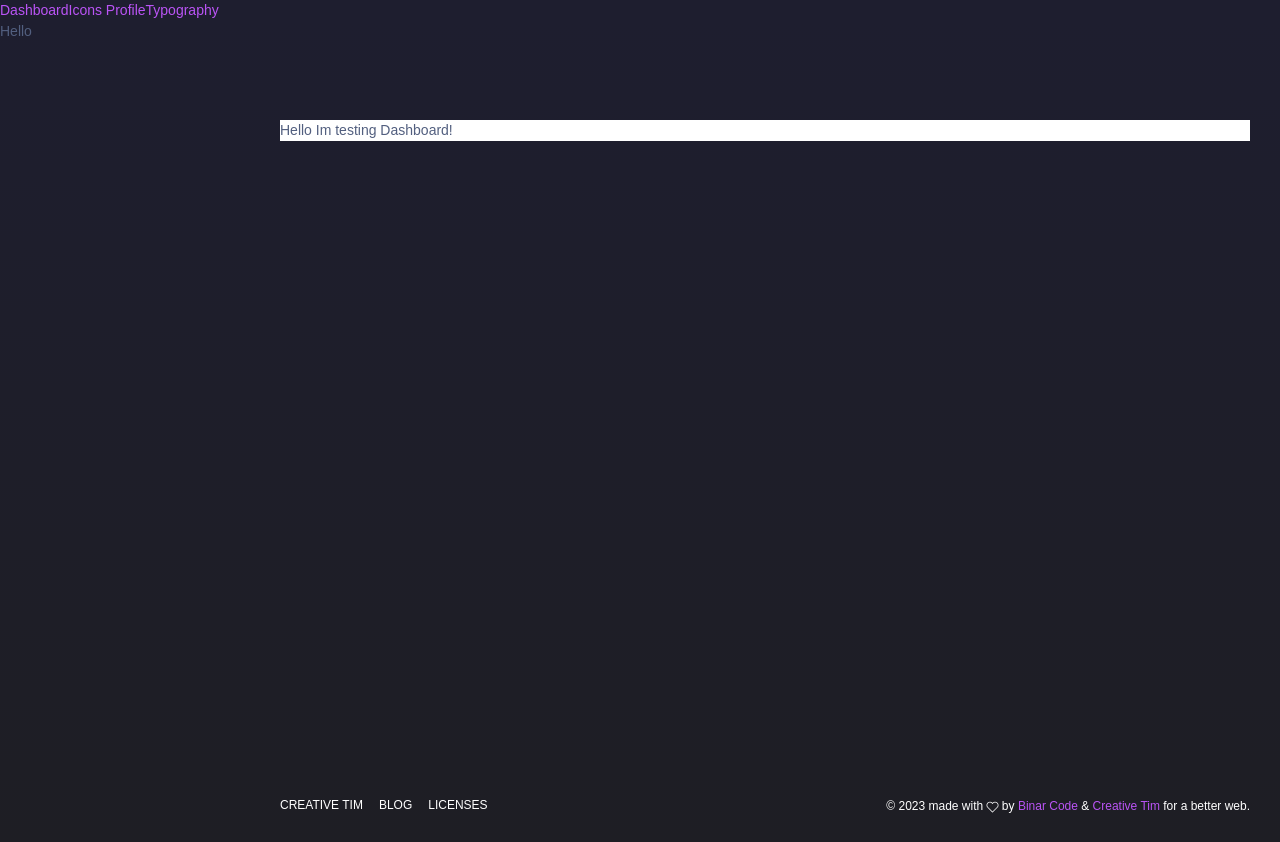
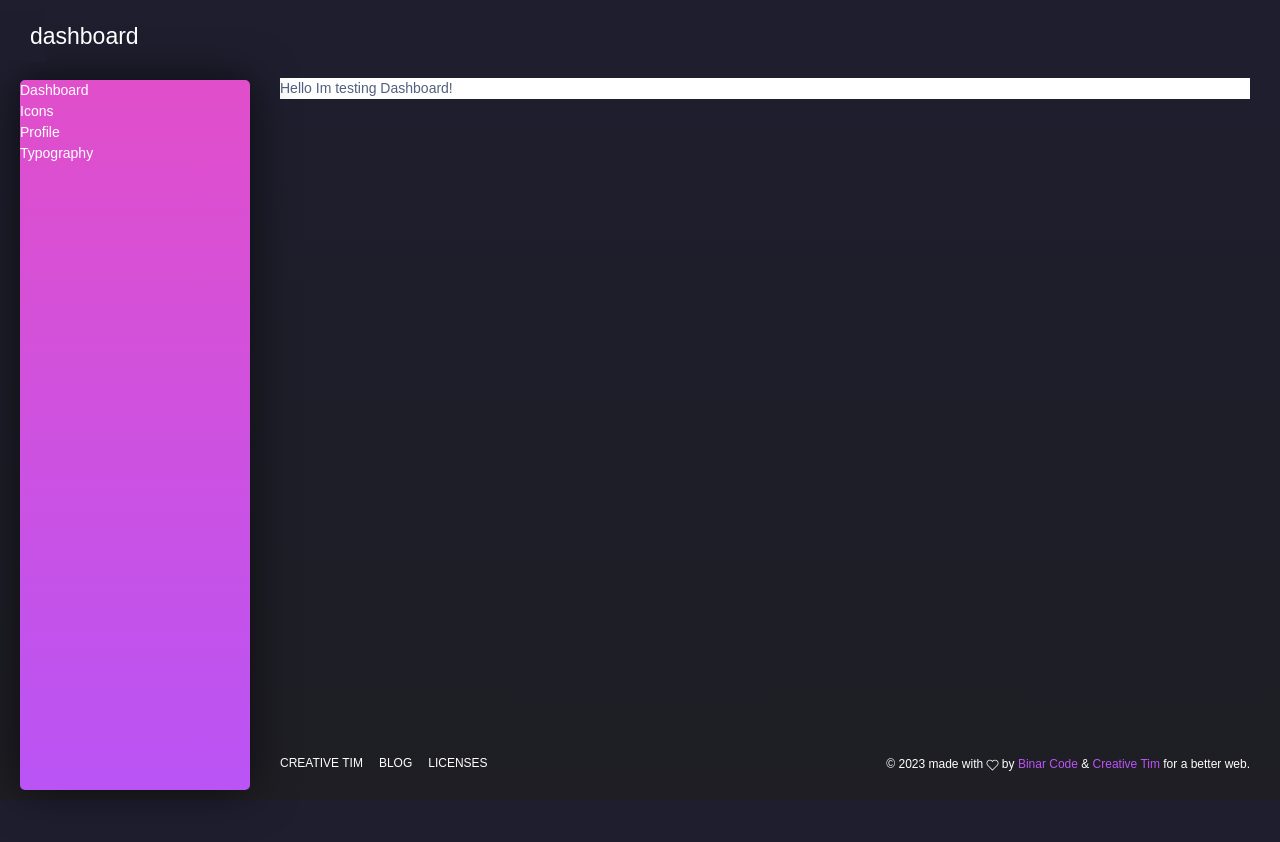
Before and after one commit to SaeeSaadat/TicketMaster-Frontend, a Vue app: page /dashboard in a window 1280 px wide. After the commit the page ends 800 px from the top, so only its background shows below. Built offline with nearby package versions, Linux system fonts and the light colour scheme.

Commit message:
chore: add navbar

```diff
--- a/index.html
+++ b/index.html
@@ -1,12 +1,16 @@
 <html lang="en">
+
 <head>
   <meta charset="UTF-8">
   <link rel="icon" href="/favicon.ico">
   <meta name="viewport" content="width=device-width, initial-scale=1.0">
+
   <title>Ticket Master</title>
 </head>
+
 <body>
   <div id="app"></div>
   <script type="module" src="/src/main.js"></script>
 </body>
+
 </html>
--- a/src/components/FullPage.vue
+++ b/src/components/FullPage.vue
@@ -1,6 +1,6 @@
 <template>
-    <div class="wrapper">
-        <Sidebar />
+    <div>
+        <Sidebar class="sidebar"/>
 
         <div class="main-panel">
             <Header />
@@ -11,6 +11,7 @@
 
             <Footer />
         </div>
+
     </div>
 </template>
 
--- a/src/components/Header.vue
+++ b/src/components/Header.vue
@@ -1,5 +1,16 @@
 <template>
-  <div>
-    Hello
-  </div>
+    <nav id="header" class="navbar navbar-absolute h3 text-white w-4">
+        <div class="container-fluid">
+            {{this.$route.name}}
+        </div>
+    </nav>
 </template>
+
+<style>
+#header {
+    background-color: #1E1D2E;
+    margin-top: 10px;
+    position: fixed;
+    width: 20px;
+}
+</style>
--- a/src/components/Sidebar.vue
+++ b/src/components/Sidebar.vue
@@ -1,8 +1,8 @@
 <template>
-    <div class="flex flex-col mt-10">
-        <a class="flex-col" href="/dashboard" icon="tim-icons icon-chart-pie-36"> Dashboard</a>
-        <a class="flex" href="/icons" icon="tim-icons icon-atom">Icons </a>
-        <a class="flex" href="/profile" icon="tim-icons icon-single-02"> Profile</a>
-        <a class="flex" href="/typography" icon="tim-icons icon-align-center">Typography </a>
+    <div class="col">
+        <a class="text-white row mt-10" href="/dashboard" icon="tim-icons icon-chart-pie-36"> Dashboard</a>
+        <a class="text-white row" href="/icons" icon="tim-icons icon-atom">Icons </a>
+        <a class="text-white row" href="/profile" icon="tim-icons icon-single-02"> Profile</a>
+        <a class="text-white row" href="/typography" icon="tim-icons icon-align-center">Typography </a>
     </div>
 </template>
--- a/tailwind.config.js
+++ b/tailwind.config.js
@@ -1,4 +1,3 @@
-/** @type {import('tailwindcss').Config} */
 export default {
 	content: [
 	  "./index.html",
```
Lines whose indentation alone changed are shown as unchanged.
